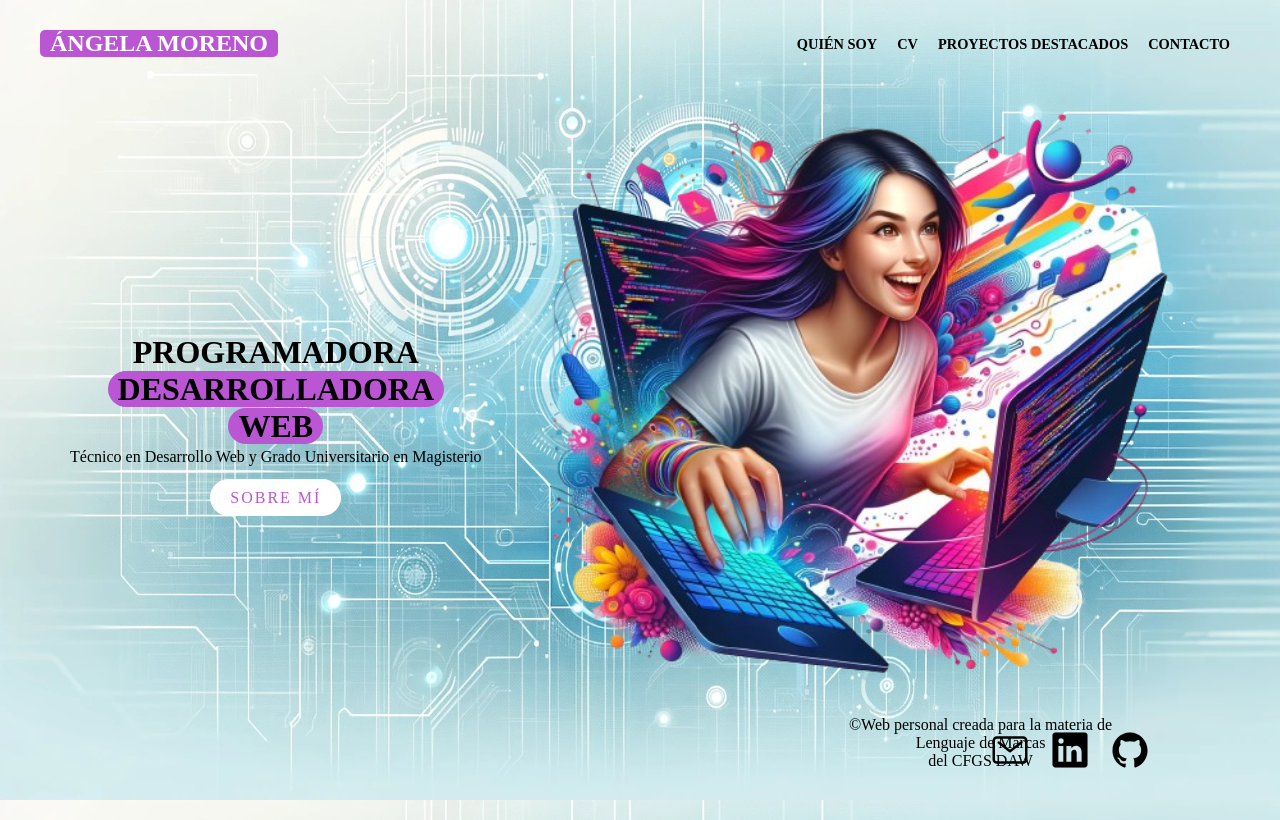
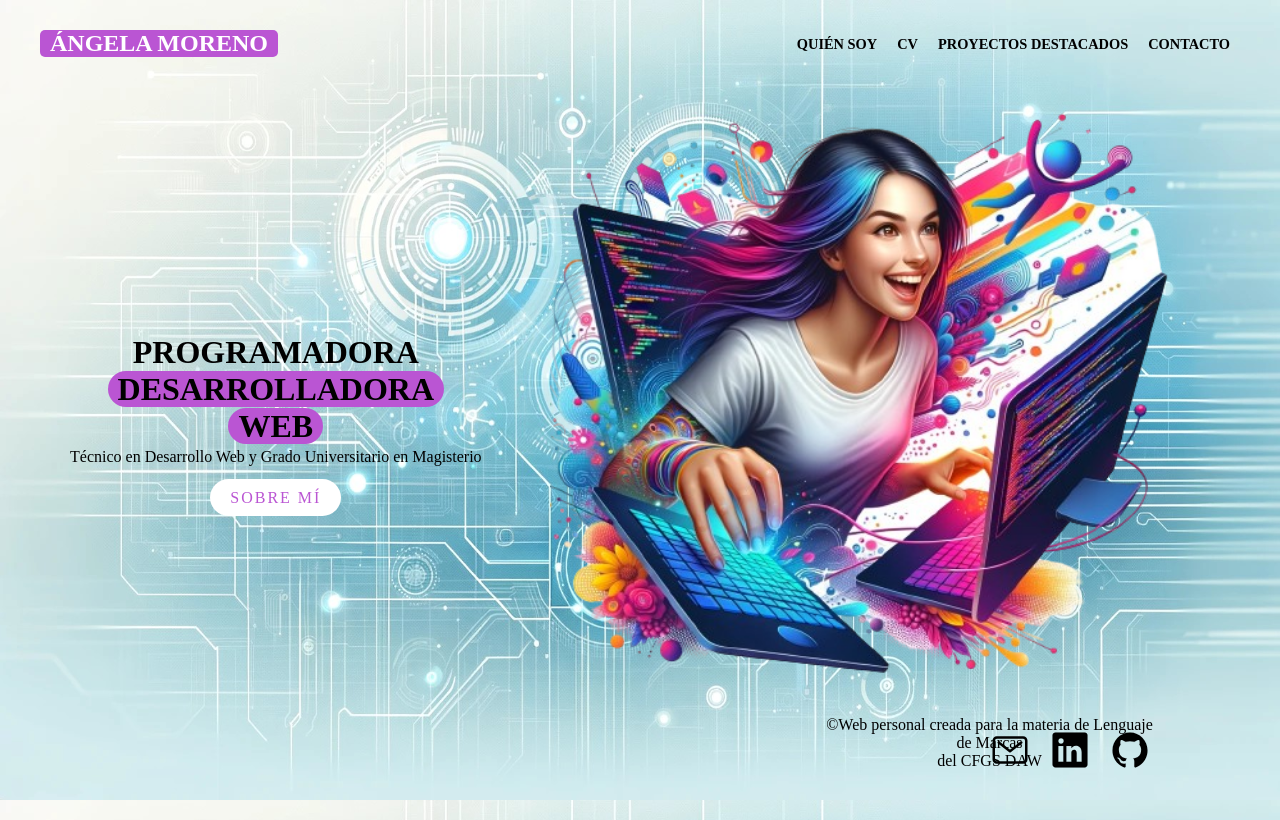
Before and after one commit to AngelaMMoreno/Landing, a plain HTML site: page index.html in a window 1280 px wide. Drawn offline with nearby package versions, Linux system fonts and the light colour scheme; a web font is replaced by a local one.

Commit message:
Update style.css

```diff
--- a/style.css
+++ b/style.css
@@ -163,7 +163,7 @@ height:80vh;
     color: black;
     text-align: center;
     margin-left: 1px;
-    margin-right: 20px;
+    margin-right: 2px;
 }
 /*redes sociales*/
 
```
